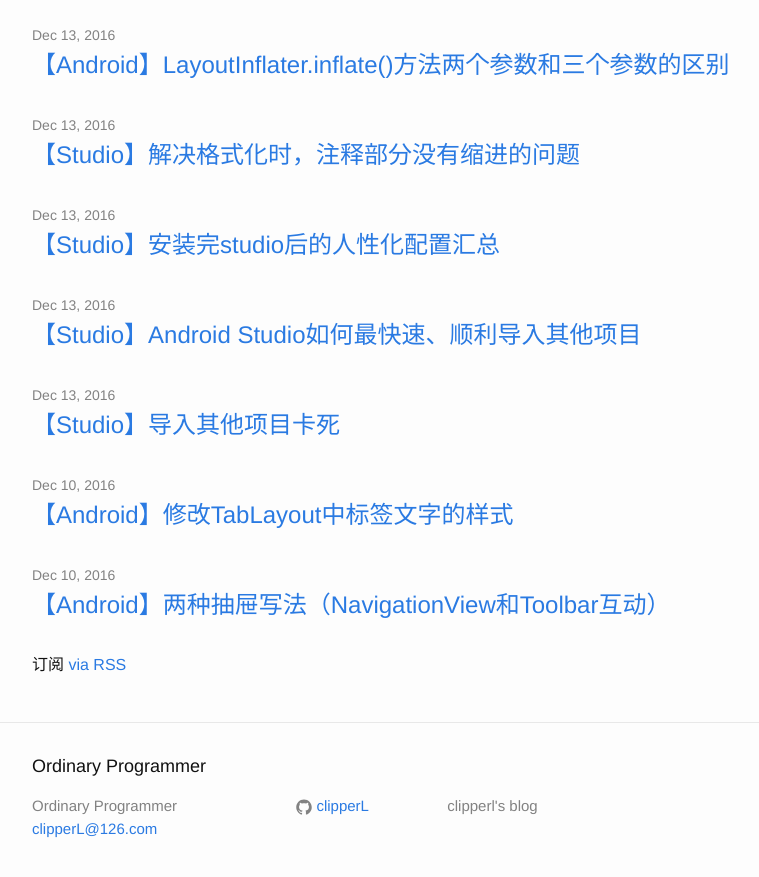
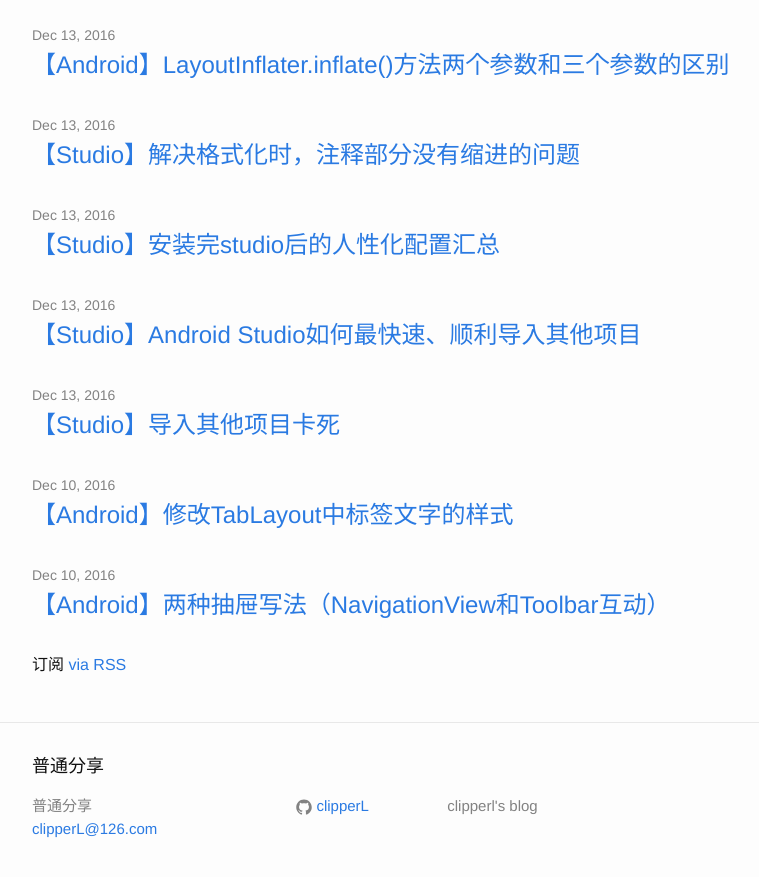
Before and after one commit to clipperL/clipperl.github.io, a Jekyll site: the page built from index.html, in a window 1280 px wide and 900 px high, scrolled down 2058 px. Shown: the top 877 px of the window, without its empty margins (238-997 px from the left). Built offline with Jekyll 4.4.1, drawn with Linux system fonts in a browser that asks for light colours; comment, search, counter and statistics services are not loaded; some of the changed text lies outside the part shown.

Commit message:
change the blog title

```diff
--- a/_config.yml
+++ b/_config.yml
@@ -1,5 +1,5 @@
 # Site settings
-title: Ordinary Programmer
+title: 普通分享
 email: clipperL@126.com
 description: > # this means to ignore newlines until "baseurl:"
   clipperl's blog
```
